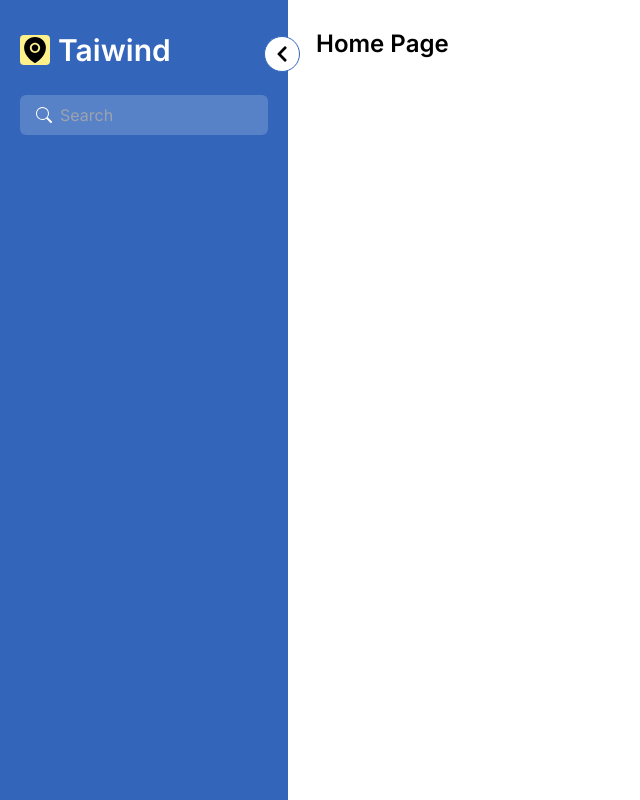
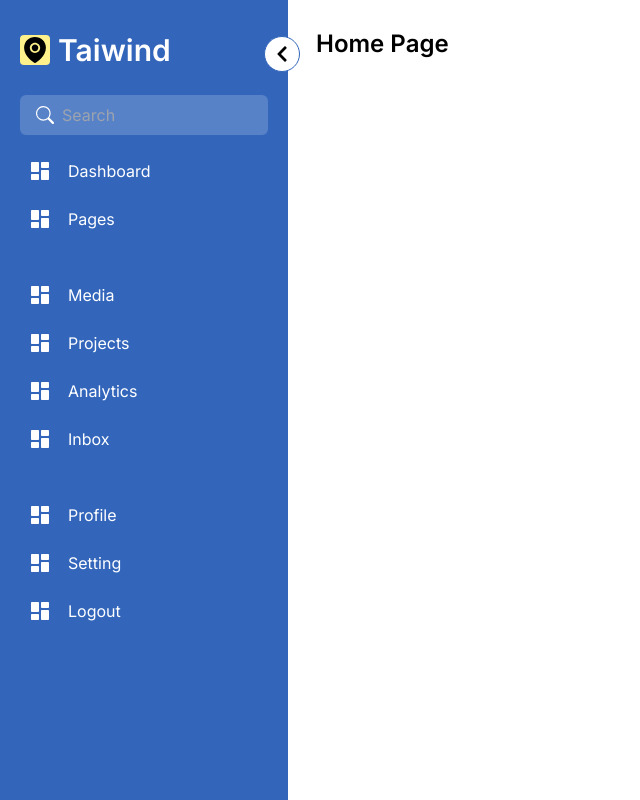
Before and after one commit to YePeOn7/robot_local_web_app, a Next.js app: page /dashboard in a window 1280 px wide. Shown: the whole page, without its empty margins (0-640 px from the left). Built offline with nearby package versions, Linux system fonts and the light colour scheme.

Commit message:
add list menu

```diff
--- a/src/components/Sidebar.tsx
+++ b/src/components/Sidebar.tsx
@@ -31,6 +31,27 @@ const Item: React.FC<ItemProps> = ({ href, Icon, label }) => {
 
 const Sidebar = () => {
   const [open, setOpen] = useState(true);
+
+  const Menus = [
+    { title: "Dashboard" },
+    { title: "Pages" },
+    { title: "Media", spacing: true },
+    {
+      title: "Projects",
+      submenu: true,
+      submenuItems: [
+        { title: "Submenu 1" },
+        { title: "Submenu 2" },
+        { title: "Submenu 3" },
+      ],
+    },
+    { title: "Analytics" },
+    { title: "Inbox" },
+    { title: "Profile", spacing: true },
+    { title: "Setting" },
+    { title: "Logout" },
+  ];
+
   return (
     <div className={`bg-dark-purple h-screen p-5 pt-8 ${open ? 'w-72' : 'w-20'} relative`}>
       <FaChevronLeft className={`bg-white text-4xl p-2 rounded-full absolute top-9 -right-3 border border-dark-purple cursor-pointer ${!open && 'rotate-180'}`} onClick={() => { setOpen(!open) }} />
@@ -40,10 +61,25 @@ const Sidebar = () => {
         <h1 className={`text-3xl text-white origin-left font-semibold ${!open && 'scale-0'}`}>Taiwind</h1>
       </div>
 
-      <div className={`flex items-center rounded-md bg-light-white mt-6 ${!open ? 'px-3' : 'px-4'} py-2`}>
-        <BsSearch className={`text-white float-left text-lg cursor-pointer block ${open && 'mr-2'}`} />
+      <div className={`flex min-h-10 items-center rounded-md bg-light-white mt-6 ${!open ? 'px-3' : 'px-4'} py-2`}>
+        <span className={`text-white float-left text-lg cursor-pointer block ${open && 'mr-2'}`}>
+          <BsSearch/>
+        </span>
         <input type="search" className={`text-base w-full text-white bg-transparent focus:outline-none ${!open && 'hidden'}`} placeholder='Search' />
       </div>
+
+      <ul className='pt-2'>
+        {Menus.map((menu, index) => (
+          <li className={`text-white flex items-center gap-x-4 p-2 cursor-pointer hover:bg-light-white rounded-lg ${menu.spacing ? 'mt-9' : 'mt-2'}`} key={index}>
+            <span className='text-2xl block'>
+              <RiDashboardFill />
+            </span>
+            <span className={`origin-left ${!open && 'scale-0'}`}>
+              {menu.title}
+            </span>
+          </li>
+        ))}
+      </ul>
 
       {/* <div className="logo text-center">
         <Image src={logo} height={50} width={250} alt='' />
```
